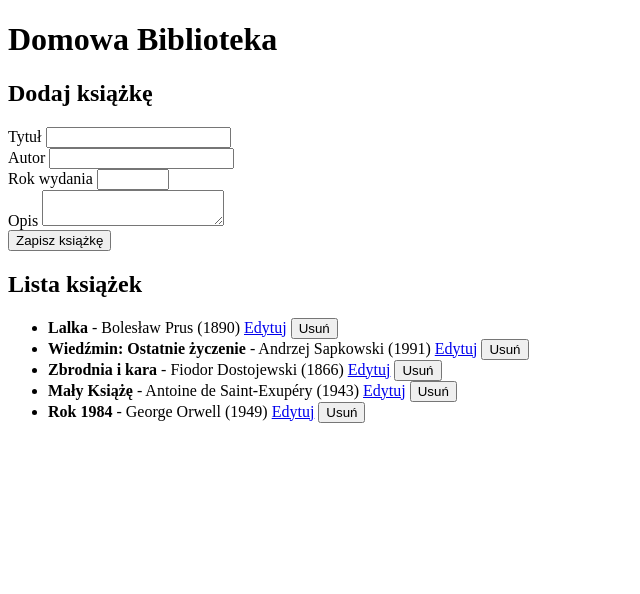
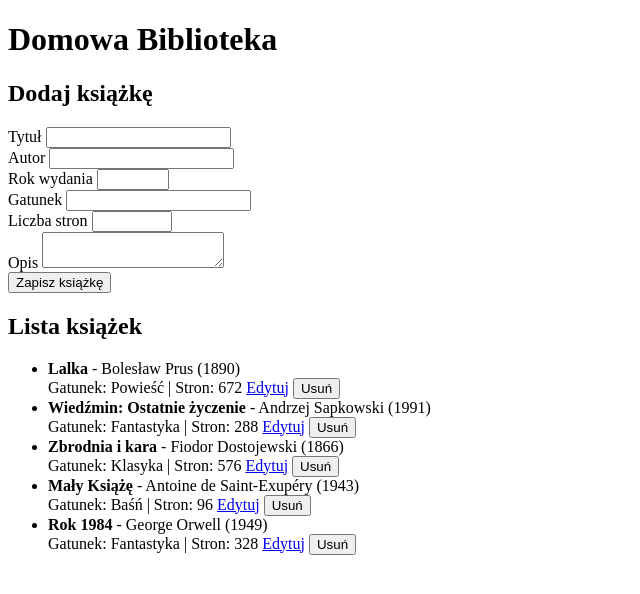
Before and after one commit to dawid19999/Modul9.3domowabiblioteka_katalog, a Flask app: page / in a window 1280 px wide. Shown: the top 594 px of the page, without its empty margins (0-640 px from the left). Run offline with Flask 3, Linux system fonts and the light colour scheme.

Commit message:
Update index.html

```diff
--- a/Moduł9.3domowabiblioteka/templates/index.html
+++ b/Moduł9.3domowabiblioteka/templates/index.html
@@ -1,4 +1,3 @@
-
 
 <!doctype html>
 <html lang="pl">
@@ -20,6 +19,8 @@
         {{ form.title.label }} {{ form.title() }}<br>
         {{ form.author.label }} {{ form.author() }}<br>
         {{ form.year.label }} {{ form.year() }}<br>
+        {{ form.genre.label }} {{ form.genre() }}<br>
+        {{ form.pages.label }} {{ form.pages() }}<br>
         {{ form.description.label }} {{ form.description() }}<br>
         {{ form.submit() }}
     </form>
@@ -28,7 +29,8 @@
     <ul>
         {% for book in books %}
             <li>
-                <strong>{{ book.title }}</strong> - {{ book.author }} ({{ book.year }})
+                <strong>{{ book.title }}</strong> - {{ book.author }} ({{ book.year }})<br>
+                Gatunek: {{ book.genre }} | Stron: {{ book.pages }}
                 {% if book.description %}
                     <p><em>{{ book.description }}</em></p>
                 {% endif %}
```
